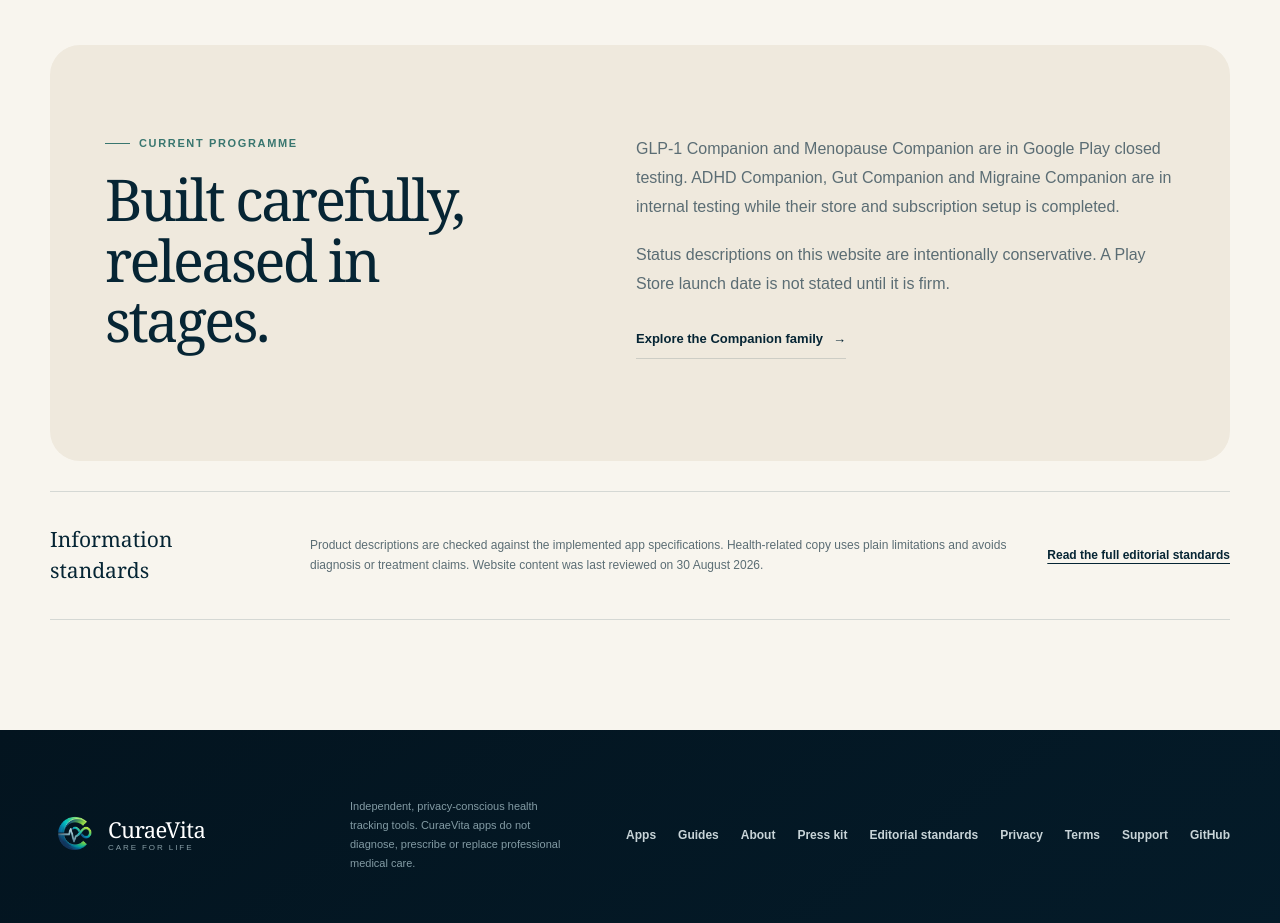
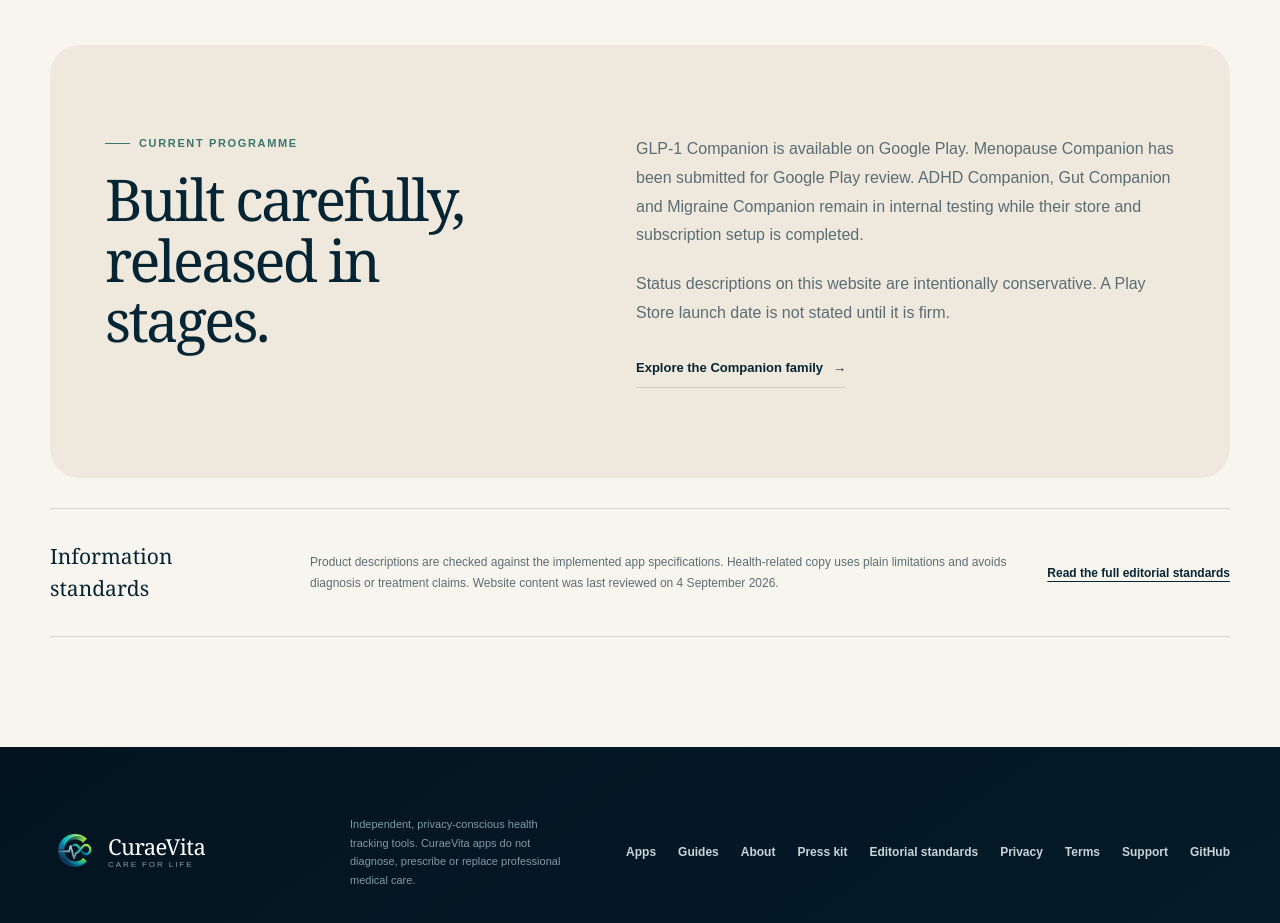
Before and after one commit to deliotd-cloud/Curaevita, a Next.js app in the folder curaevita-website/: page /about in a window 1280 px wide. Shown: the part 1760-2683 px from the top of the page. Built offline with nearby package versions, Linux system fonts and the light colour scheme.

Commit message:
Update CuraeVita programme status
Refresh the About page with the live GLP-1 release, Menopause review status, and the current review date.

```diff
--- a/curaevita-website/app/about/page.tsx
+++ b/curaevita-website/app/about/page.tsx
@@ -59,7 +59,7 @@
             <h2>Built carefully, released in stages.</h2>
           </div>
           <div>
-            <p>GLP-1 Companion and Menopause Companion are in Google Play closed testing. ADHD Companion, Gut Companion and Migraine Companion are in internal testing while their store and subscription setup is completed.</p>
+            <p>GLP-1 Companion is available on Google Play. Menopause Companion has been submitted for Google Play review. ADHD Companion, Gut Companion and Migraine Companion remain in internal testing while their store and subscription setup is completed.</p>
             <p>Status descriptions on this website are intentionally conservative. A Play Store launch date is not stated until it is firm.</p>
             <a className="text-link" href="/apps/">Explore the Companion family <span aria-hidden="true">→</span></a>
           </div>
@@ -67,7 +67,7 @@
 
         <section className="review-note">
           <strong>Information standards</strong>
-          <p>Product descriptions are checked against the implemented app specifications. Health-related copy uses plain limitations and avoids diagnosis or treatment claims. Website content was last reviewed on 30 August 2026.</p>
+          <p>Product descriptions are checked against the implemented app specifications. Health-related copy uses plain limitations and avoids diagnosis or treatment claims. Website content was last reviewed on 4 September 2026.</p>
           <a href="/editorial-standards/">Read the full editorial standards</a>
         </section>
       </article>
```
